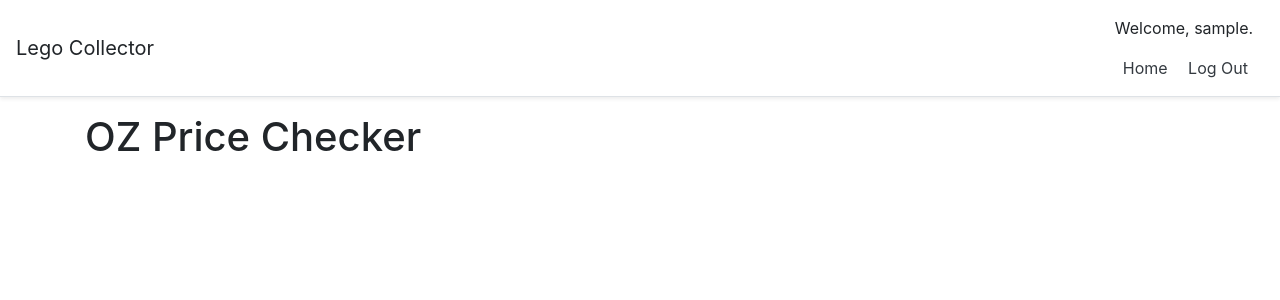
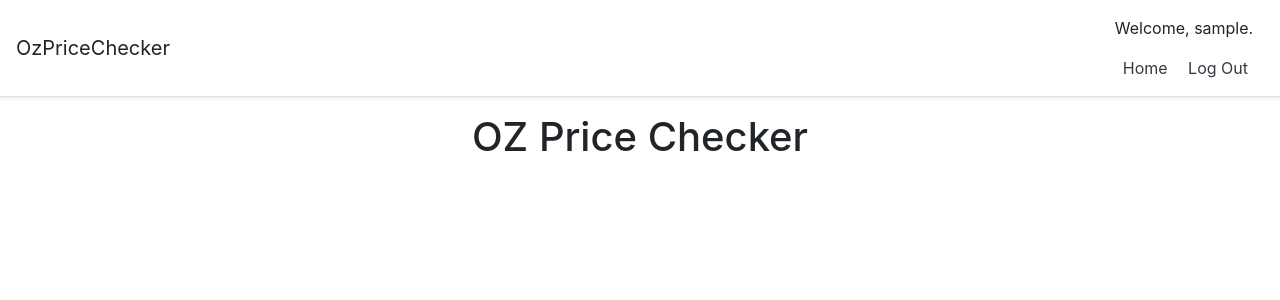
Before and after one commit to ericziethen/oz-price-checker, a Django app: page / in a window 1280 px wide. Shown: the top 300 px of the page. Run offline with Django 3.2, Linux system fonts and the light colour scheme; the visitor is signed in with stand-in values (Sample User, id 1); some libraries are stand-ins or nearby versions.

Commit message:
Corrected site header and block name

```diff
--- a/ozpricechecker/templates/base.html
+++ b/ozpricechecker/templates/base.html
@@ -3,7 +3,7 @@
 <html>
 <head>
     <meta charset="utf-8">
-        <title>{% block title %}Legocollector{% endblock title %}</title>
+        <title>{% block title %}OzPriceChecker{% endblock title %}</title>
     <meta name="viewport" content="width=device-width, initial-scale=1, shrink-to-fit=no">
     <link rel="stylesheet" href="https://stackpath.bootstrapcdn.com/bootstrap/4.3.1/css/bootstrap.min.css" integrity="sha384-ggOyR0iXCbMQv3Xipma34MD+dH/1fQ784/j6cY/iJTQUOhcWr7x9JvoRxT2MZw1T" crossorigin="anonymous">
     <link rel="stylesheet" href="{% static 'css/base.css' %}">
@@ -13,7 +13,7 @@
     <!-- Fixed navbar -->
     <div class="d-flex flex-column flex-md-row align-items-center p-3 px-md-4\
      mb-3 bg-white border-bottom shadow-sm">
-      <h1 class="navbar-brand my-0 mr-md-auto font-weight-normal">Lego Collector</h1>
+      <h1 class="navbar-brand my-0 mr-md-auto font-weight-normal">OzPriceChecker</h1>
 
       {% if messages %}
         {% for message in messages %}
--- a/ozpricechecker/templates/index.html
+++ b/ozpricechecker/templates/index.html
@@ -1,5 +1,5 @@
 {% extends "base.html" %}
 
 {% block content %}
-    <h1>OZ Price Checker</h1>
+    <h1  align="center">OZ Price Checker</h1>
 {% endblock %}
```
